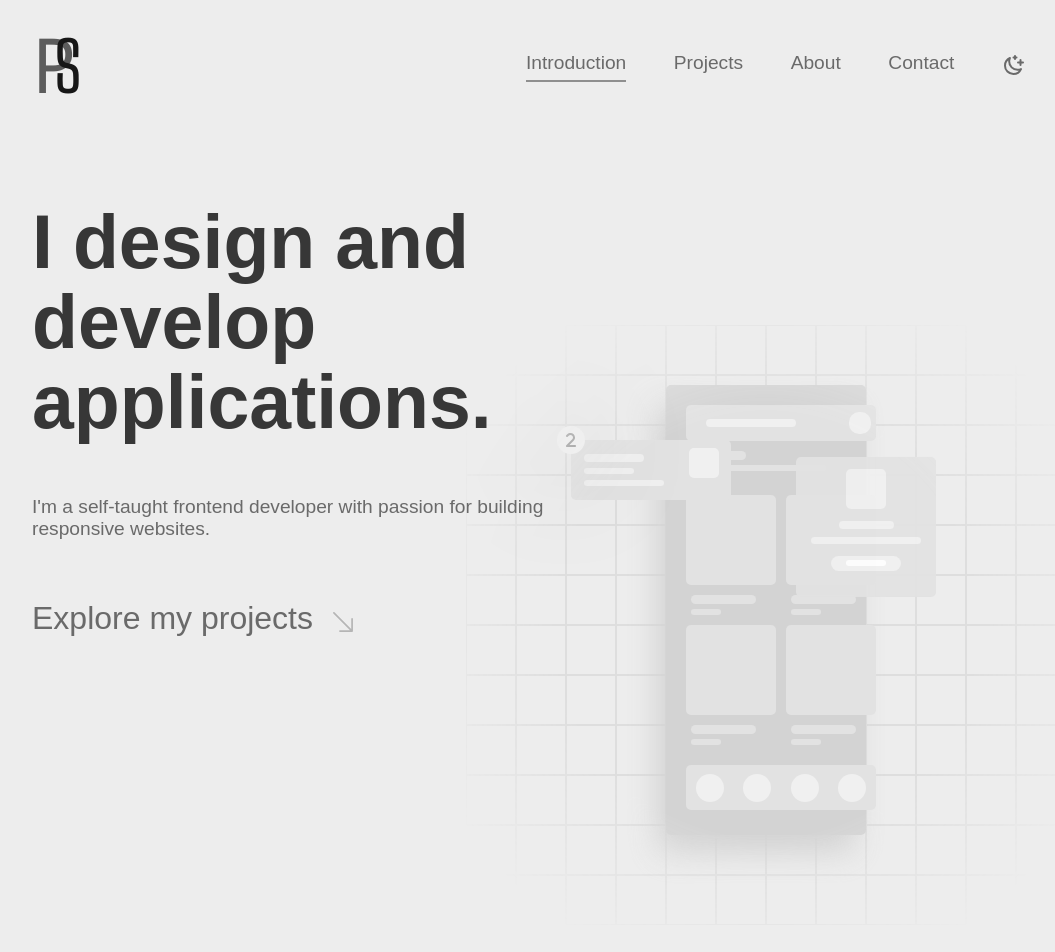
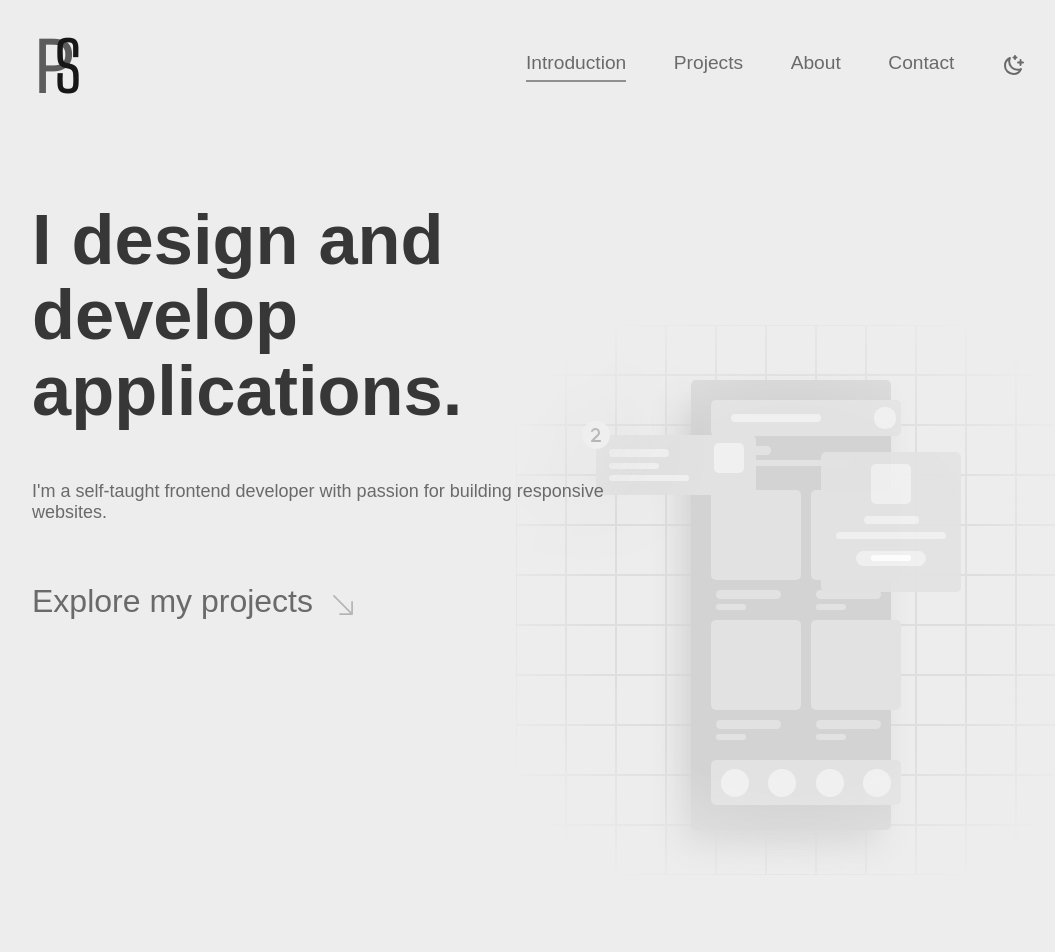
Before and after one commit to Kriger6/portfolio, a React app: page / in a window 1280 px wide. Shown: the top 952 px of the page, without its empty margins (111-1166 px from the left). Built offline with nearby package versions, Linux system fonts and the light colour scheme; a web font is replaced by a local one.

Commit message:
minor bug fixes and more UI done

```diff
--- a/src/app.css
+++ b/src/app.css
@@ -10,6 +10,7 @@
 
 html {
     scroll-behavior: smooth;
+    overflow-x: hidden;
 }
 
 [style="color-scheme: dark"] {
@@ -98,7 +99,7 @@ a {
 }
 
 p {
-    font-size: larger;
+    font-size: large;
     color: var(--paragraph);
 }
 
@@ -197,10 +198,6 @@ h3 {
     margin-top: 100px;
 }
 
-.tech-icons-container div {
-    margin-top: 40px;
-}
-
 .tech-icons-container svg {
     margin-right: 20px;
 }
@@ -252,7 +249,7 @@ textarea {
 
 @media only screen and (max-width: 1440px) {
     .app-container {
-        width: 1200px;
+        width: 1260px;
         margin: auto;
     }
 }
--- a/src/components/about/index.css
+++ b/src/components/about/index.css
@@ -1,3 +1,7 @@
+.op-0 {
+    opacity: 0;
+}
+
 .about-heading {
     animation-name: about-heading;
     animation-duration: 2s;
@@ -90,6 +94,7 @@
 }
 
 .icons-container {
+    margin-top: 40px;
     height: 50px;
     display: flex;
     align-items: end;
--- a/src/components/about/index.tsx
+++ b/src/components/about/index.tsx
@@ -91,7 +91,7 @@ const About = forwardRef<HTMLElement>(({ }, ref) => {
                     </div>
                 </div>
                 <div className="section-content tech-icons-container">
-                    <h3 className={skillsClasses[0]}>TECH I ENJOY</h3>
+                    <h3 className={`${skillsClasses[0]} op-0`}>TECH I ENJOY</h3>
                     <div className='icons-container'>
                         <svg className={skillsClasses[1]} width="0" height="0" xmlns="http://www.w3.org/2000/svg" x="0px" y="0px" viewBox="0 0 48 48">
                             <path fill="#8f8f8f" d="M6,42V6h36v36H6z"></path><path fill={themeMode === "dark" ? "#121212" : "#ededed"} d="M29.538 32.947c.692 1.124 1.444 2.201 3.037 2.201 1.338 0 2.04-.665 2.04-1.585 0-1.101-.726-1.492-2.198-2.133l-.807-.344c-2.329-.988-3.878-2.226-3.878-4.841 0-2.41 1.845-4.244 4.728-4.244 2.053 0 3.528.711 4.592 2.573l-2.514 1.607c-.553-.988-1.151-1.377-2.078-1.377-.946 0-1.545.597-1.545 1.377 0 .964.6 1.354 1.985 1.951l.807.344C36.452 29.645 38 30.839 38 33.523 38 36.415 35.716 38 32.65 38c-2.999 0-4.702-1.505-5.65-3.368L29.538 32.947zM17.952 33.029c.506.906 1.275 1.603 2.381 1.603 1.058 0 1.667-.418 1.667-2.043V22h3.333v11.101c0 3.367-1.953 4.899-4.805 4.899-2.577 0-4.437-1.746-5.195-3.368L17.952 33.029z"></path>
--- a/src/components/contact/index.css
+++ b/src/components/contact/index.css
@@ -69,6 +69,7 @@ textarea {
 }
 
 .contact-item {
+    opacity: 0;
     width: 50%;
 }
 
--- a/src/components/contact/index.tsx
+++ b/src/components/contact/index.tsx
@@ -160,25 +160,25 @@ const Contact = forwardRef<HTMLElement>(({ }, ref) => {
                     <p className={`${contactClasses[0]} contact-item`}>Do not hesitate to contact me through the form here or by direct email on {" "}
                         <a style={{ fontSize: '1em', textUnderlineOffset: '5px', textDecorationColor: '#454545' }} href="mailto:sasa.palinkas6@gmail.com">sasa.palinkas6@gmail.com</a> regardless of the subject.
                     </p>
-                    <form className='contact-item' ref={form} onSubmit={(e) => {
+                    <form className={`${contactClasses[0]} contact-item`} ref={form} onSubmit={(e) => {
                         if (finalValidation(e) === false) {
                             return
                         }
                         sendEmail(e)
                     }} name="contact" id="contact-form">
-                            <label className={contactClasses[1]} style={{ opacity: 0, animationDelay: '.2s' }} htmlFor="contact-form">What's your name?
+                        <label className={contactClasses[1]} style={{ animationDelay: '.2s' }} htmlFor="contact-form">What's your name?
                             <input className={inputStyle[0]} onChange={(e) => handleChange(e, setNameInput)} required placeholder="Saša Palinkaš" type="text" name="user_name" id="" />
                             <p className={warningMessage[0] === "" ? "warning-message-disabled" : warningMessage[0]} >{nameInput.length === 1 ? "Your name is too short" : "I need to know your name"}</p>
                         </label>
-                            <label className={contactClasses[1]} style={{ opacity: 0, animationDelay: '.4s' }} htmlFor="contact-form">Where can i reach you?
+                        <label className={contactClasses[1]} style={{ animationDelay: '.4s' }} htmlFor="contact-form">Where can i reach you?
                             <input className={inputStyle[1]} pattern="^[\w-\.]+@([\w-]+\.)+[\w-]{2,4}$" onChange={(e) => handleChange(e, setEmailInput)} required placeholder="hey@sasapalinkas.com" type="email" name="user_email" id="" />
                             <p className={warningMessage[1] === "" ? "warning-message-disabled" : warningMessage[1]}>{emailInput.length > 0 ? "Uh oh, that doesn't look like an email address..." : "I need to know where to reach you!"}</p>
                         </label>
-                            <label className={contactClasses[1]} style={{ opacity: 0, animationDelay: '.6s' }} htmlFor="contact-form">What's your message?
+                        <label className={contactClasses[1]} style={{ animationDelay: '.6s' }} htmlFor="contact-form">What's your message?
                             <textarea className={inputStyle[2]} onChange={(e) => handleChange(e, setMessageInput)} required placeholder="Hi Saša! Lets work!" name="message"></textarea>
                             <p className={warningMessage[2] === "" ? "warning-message-disabled" : warningMessage[2]}>You need to send me a message!</p>
                         </label>
-                            <button onClick={handleValidation} className={`${contactClasses[1]} submit-button`} style={{ opacity: 0, animationDelay: '.8s' }} type="submit">Send it
+                        <button onClick={handleValidation} className={`${contactClasses[1]} submit-button`} style={{ animationDelay: '.8s' }} type="submit">Send it
                             <svg className="w-6 h-6 text-gray-800 dark:text-white" style={{ marginLeft: '15px' }} width={'25px'} height={'25px'} aria-hidden="true" xmlns="http://www.w3.org/2000/svg" fill="none" viewBox="0 0 8 14">
                                 <path stroke="#b5b5b5" strokeLinecap="round" strokeLinejoin="round" strokeWidth="0.5" d="m1 13 5.7-5.326a.909.909 0 0 0 0-1.348L1 1" />
                             </svg>
--- a/src/components/dummyWidgets/index.tsx
+++ b/src/components/dummyWidgets/index.tsx
@@ -13,7 +13,7 @@ const DummyWidgets = () => {
 
     const { themeMode } = useThemeContext()
 
-    let grid = Array(144).fill(undefined).map(() => <div key={uuidv4()} style={{
+    let grid = Array(121).fill(undefined).map(() => <div key={uuidv4()} style={{
         width: "50px", height: "50px", border: `1px solid ${themeMode === "dark" ? "#1F1F1F" : "#dedede"}`,
     }}></div>)
 
@@ -97,7 +97,7 @@ const DummyWidgets = () => {
 
 
     return (
-        <div className='widget-container' style={{ display: "flex", width: "600px", height: "600px", flexWrap: "wrap" }}>
+        <div className='widget-container' style={{ display: "flex", width: "550px", height: "550px", flexWrap: "wrap" }}>
             {grid}
             <div className='animation-dummy-base'>
                 <div className="base-dummy-content">
--- a/src/components/footer/index.css
+++ b/src/components/footer/index.css
@@ -1,12 +1,13 @@
-.op-0 {
-    opacity: 0;
-}
-
 .fade-in {
     animation-name: fade-in;
     animation-duration: 1s;
     animation-fill-mode: forwards;
 }
+
+.op-0 {
+    opacity: 0;
+}
+
 
 @keyframes fade-in {
     0% {
--- a/src/components/introduction/index.css
+++ b/src/components/introduction/index.css
@@ -1,6 +1,6 @@
 h1 {
     color: var(--color-h1);
-    font-size: 4.7rem;
+    font-size: 4.4rem;
     margin-top: 150px;
     font-weight: 600;
     max-width: 700px;
@@ -143,7 +143,7 @@ a:hover svg {
 
 @media only screen and (max-width: 1440px) {
     h1 {
-        max-width: 600px;
+        max-width: 630px;
     }
 }
 
--- a/src/components/projects/projectExamples/index.css
+++ b/src/components/projects/projectExamples/index.css
@@ -70,7 +70,7 @@ figure h3 {
 }
 
 @media only screen and (max-width: 1440px) {
-    .example-container :nth-child(2) {
+    .example-container figure:nth-of-type(2) {
         margin: 0 60px 0 60px;
     }
 }
@@ -80,7 +80,7 @@ figure h3 {
         flex-wrap: wrap;
     }
 
-    .example-container :nth-child(2) {
+    .example-container figure:nth-of-type(2) {
         margin: 0
     }
 }
@@ -90,7 +90,7 @@ figure h3 {
         flex-wrap: wrap;
     }
 
-    .example-container :nth-child(2) {
+    .example-container figure:nth-of-type(2) {
         margin: auto
     }
 }
```
Lines whose indentation alone changed are shown as unchanged.
